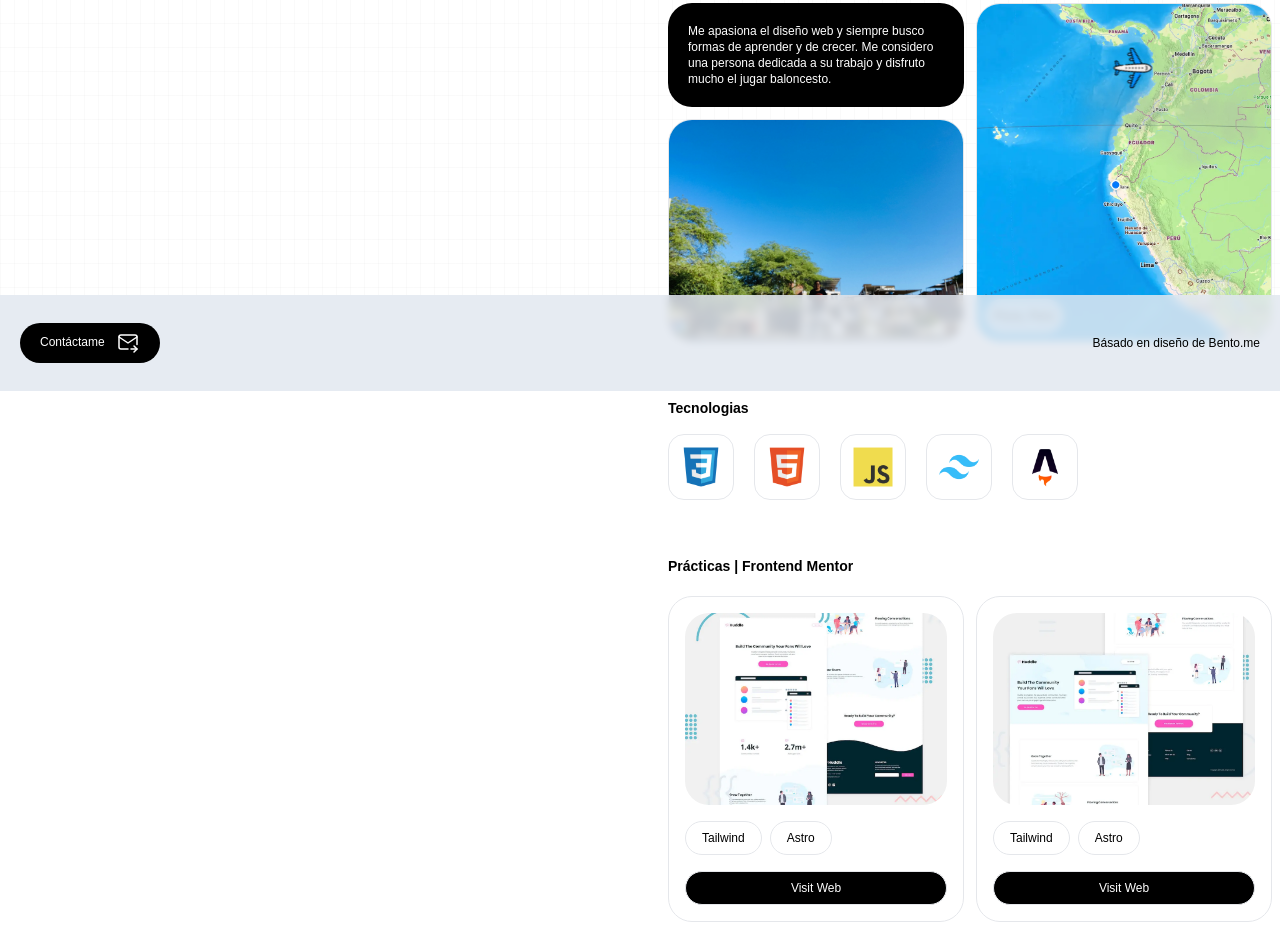
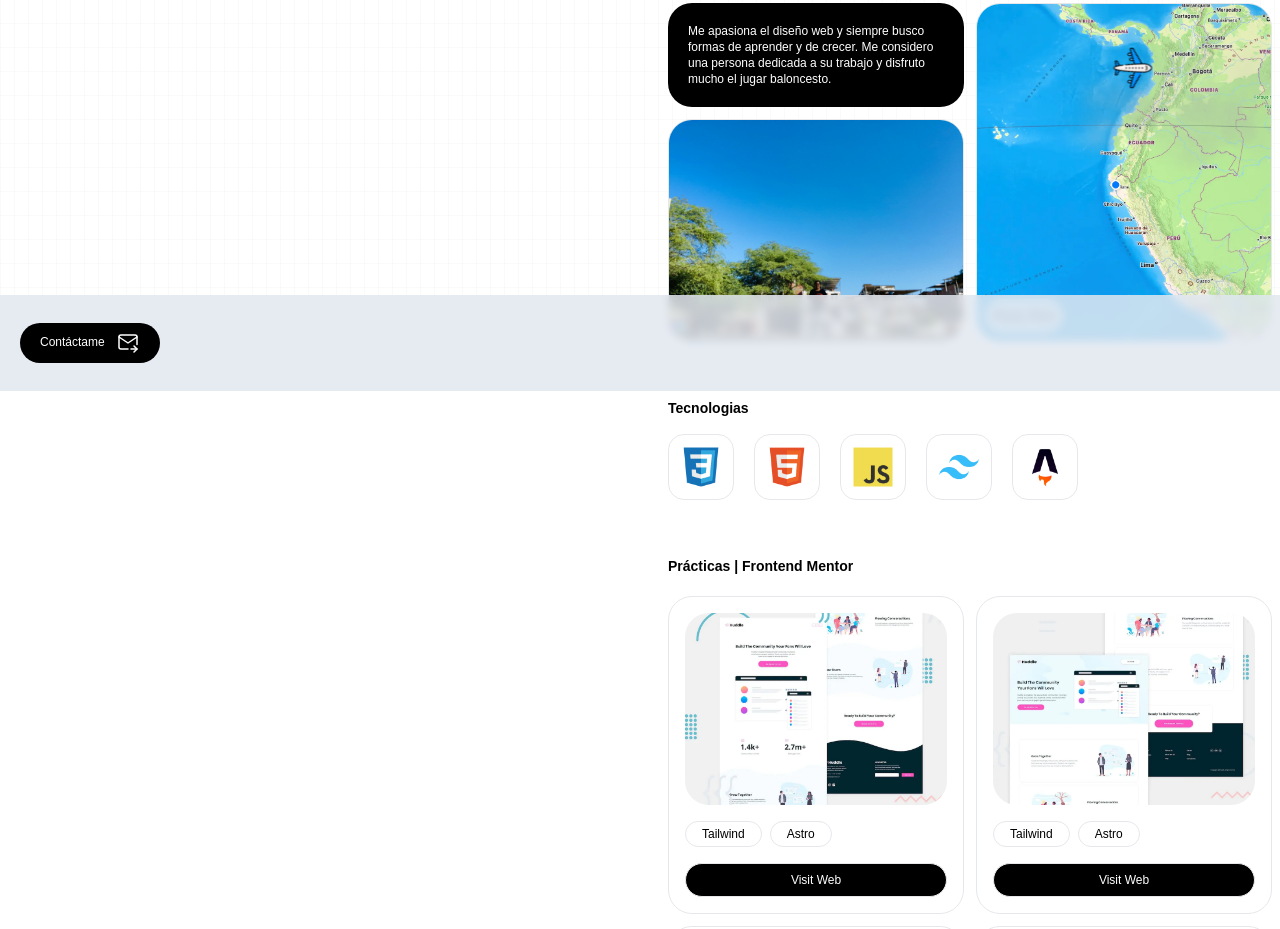
Before and after one commit to dsilvagu/portafolio, an Astro site: page / in a window 1280 px wide. Shown: the part 409-1338 px from the top of the page. Built offline with nearby package versions, Linux system fonts and the light colour scheme; Astro itself is replaced by a stand-in of ours.

Commit message:
Modificación del footer y CardFront

```diff
--- a/src/cards/CardFront.astro
+++ b/src/cards/CardFront.astro
@@ -13,36 +13,10 @@ const {title, image ,url} = Astro.props;
     <div class="rounded-3xl overflow-hidden relative">
         <img class="group-hover:scale-110 transition duration-300 ease-in-out" src={image} alt="">
     </div>
-    <div class="flex gap-2">
-        <p class="border py-2 px-4 rounded-3xl">Tailwind</p>
-        <p class="border py-2 px-4 rounded-3xl">Astro</p>
+    <div class="flex gap-2 flex-wrap">
+        <p class="border py-1 px-4 rounded-3xl">Tailwind</p>
+        <p class="border py-1 px-4 rounded-3xl">Astro</p>
     </div>
     <a class="text-white bg-black  p-2 rounded-3xl text-center hover:text-black hover:bg-white border transition duration-300 ease-out" target="_blank" href={url}>Visit Web</a>
   </div>
 </div>
-
-
-
-
-<!--
-
-<a href="" class="w-full h-full relative overflow-hidden bg-cover bg-no-repeat group rounded-lg" target="_blank">
-            <img class="rounded-lg border transition duration-300 ease-in-out hover:scale-110 group" src={img1.src} alt="">
-            <p class="text-xs bottom-0 p-2 absolute bg-white group-hover:bg-black transition duration-300 group-hover:text-white">Challegue 11</p>
-        </a>
-
-        <a href="" class="w-full h-full relative overflow-hidden bg-cover bg-no-repeat group rounded-lg" target="_blank">
-            <img class="rounded-lg border transition duration-300 ease-in-out hover:scale-110 group" src={img2.src} alt="">
-            <p class="text-xs bottom-0 p-2 absolute bg-white group-hover:bg-black transition duration-300 group-hover:text-white">Challegue 10</p>
-        </a>
-
-        <a href="" class="w-full h-full relative overflow-hidden bg-cover bg-no-repeat group rounded-lg" target="_blank">
-            <img class="rounded-lg border transition duration-300 ease-in-out hover:scale-110 group" src={img3.src} alt="">
-            <p class="text-xs bottom-0 p-2 absolute bg-white group-hover:bg-black transition duration-300 group-hover:text-white">Challegue 09</p>
-        </a>
-
-        <a href="" class="w-full h-full relative overflow-hidden bg-cover bg-no-repeat group rounded-lg" target="_blank">
-            <img class="rounded-lg border transition duration-300 ease-in-out hover:scale-110 group" src={img4.src} alt="">
-            <p class="text-xs bottom-0 p-2 absolute bg-white group-hover:bg-black transition duration-300 group-hover:text-white">Challegue 08</p>
-        </a>
--->
--- a/src/components/Footer.astro
+++ b/src/components/Footer.astro
@@ -4,8 +4,7 @@ import iconMail from '../icons/iconMail.svg'
 ---
 
 <footer class="font-mont text-xs borde py-7 bg-slate-200/85 backdrop-blur-sm fixed bottom-0 w-full px-5">
-    <div class="max-w-sm mx-auto flex flex-col-reverse gap-3 items-center  lg:max-w-7xl lg:justify-between lg:flex-row-reverse lg:items-center">
-        <p class="font-medium ">Básado en diseño de Bento.me</p>
+    <div class="max-w-sm mx-auto flex flex-col-reverse gap-3 items-center  lg:max-w-7xl  lg:items-start">
         <a class="bg-black text-white w-max py-2 px-5 rounded-3xl hover:bg-black/70 transition duration-500" href="mailto:dasg2506@icloud.com">Contáctame
             <img class="ml-2 size-6 inline-block" src={iconMail.src} alt="">
         </a>
```
